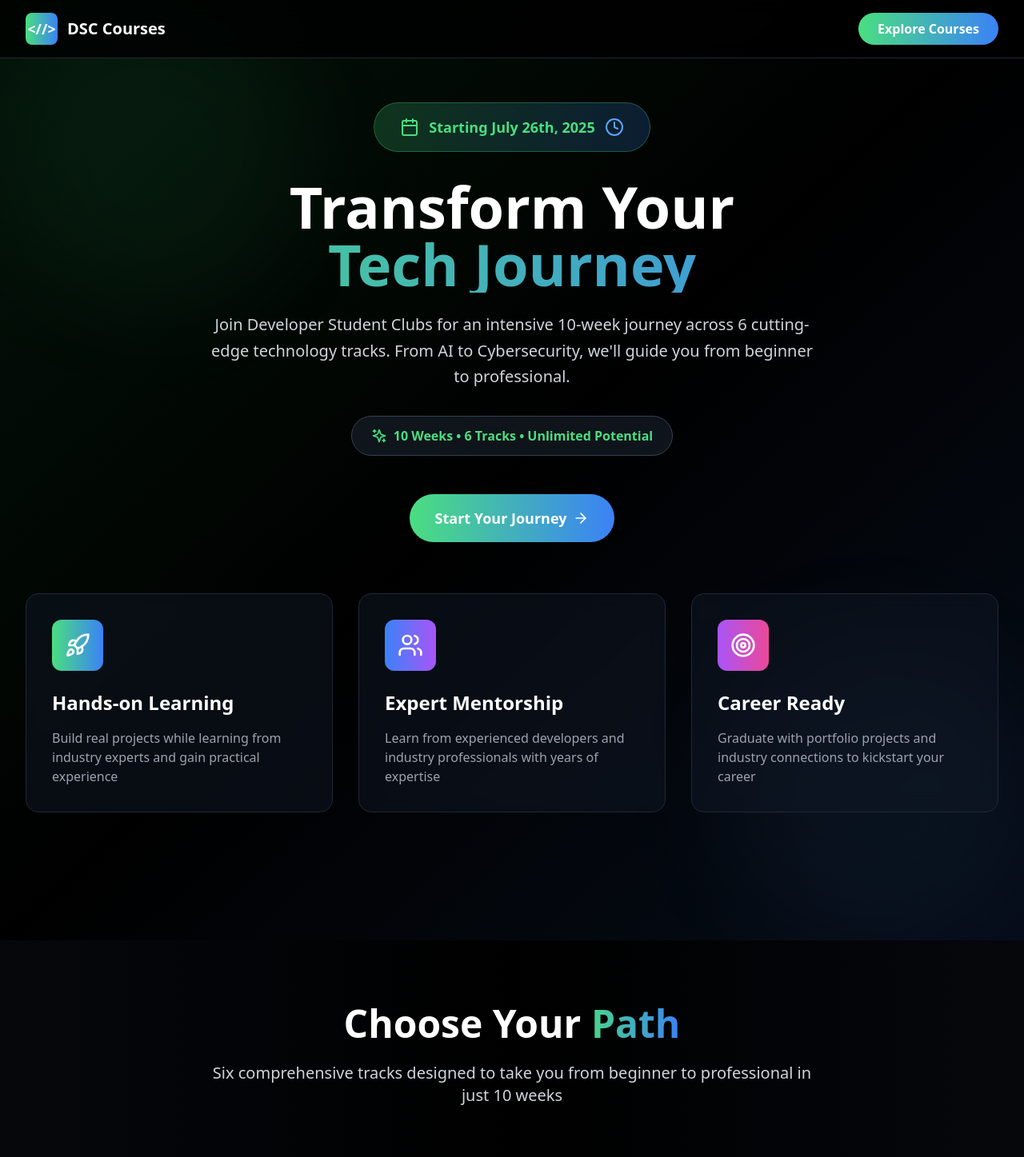
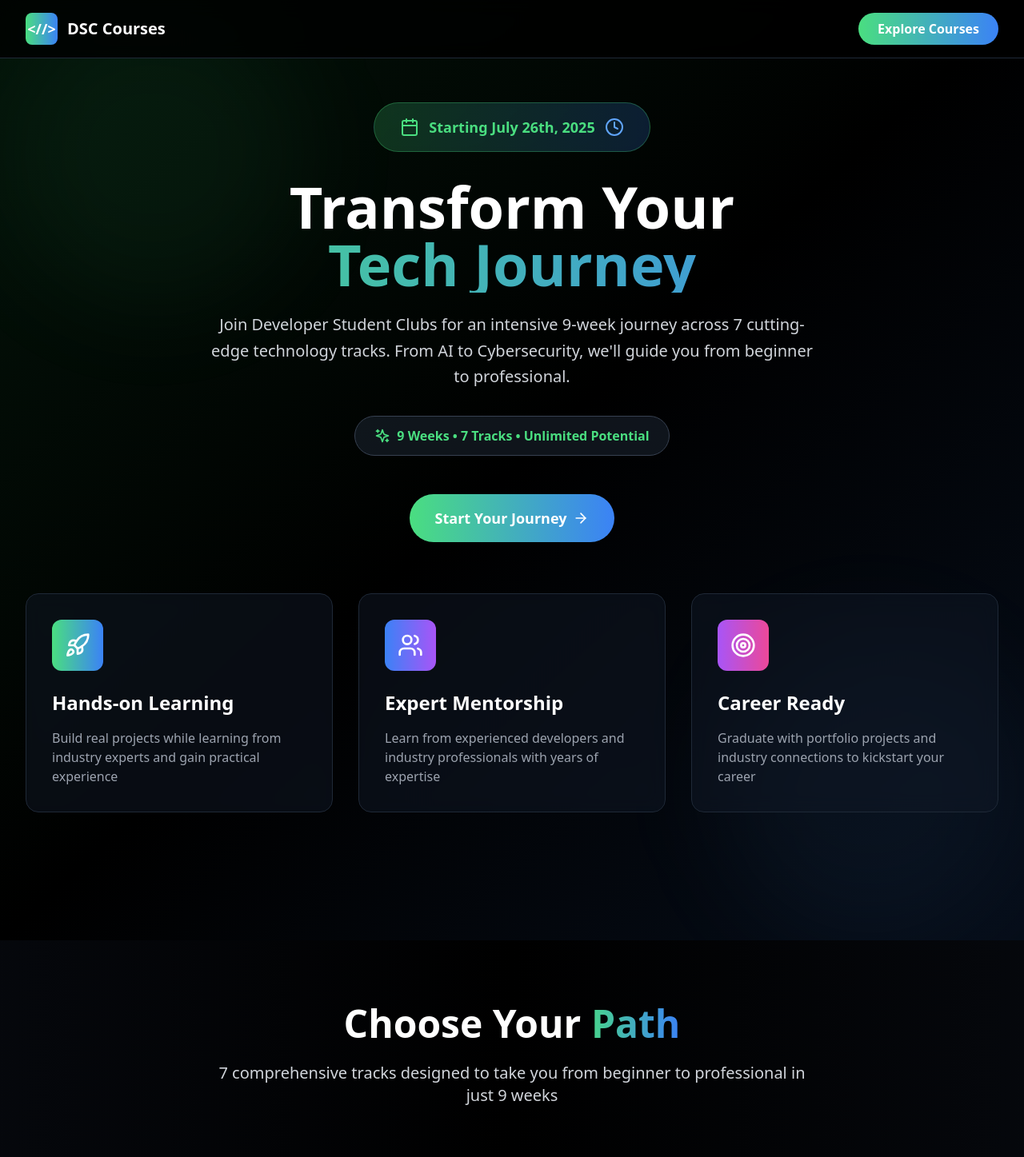
Before and after one commit to AmrKhaled35/DSC_Courses, a React (Vite) app in the folder Client/: page / in a window 1280 px wide. Shown: the top 1447 px of the page at 80% size. Built offline with nearby package versions, Linux system fonts and the light colour scheme.

Commit message:
Open : Instructors

```diff
--- a/Client/src/pages/LandingPage.tsx
+++ b/Client/src/pages/LandingPage.tsx
@@ -79,8 +79,8 @@ const LandingPage: React.FC<LandingPageProps> = ({ setLoading }) => {
             </h1>
 
             <p className="text-xl text-gray-300 mb-8 max-w-3xl mx-auto leading-relaxed">
-              Join Developer Student Clubs for an intensive 10-week journey
-              across 6 cutting-edge technology tracks. From AI to Cybersecurity,
+              Join Developer Student Clubs for an intensive 9-week journey
+              across 7 cutting-edge technology tracks. From AI to Cybersecurity,
               we'll guide you from beginner to professional.
             </p>
 
@@ -88,7 +88,7 @@ const LandingPage: React.FC<LandingPageProps> = ({ setLoading }) => {
             <div className="inline-flex items-center space-x-2 bg-gray-800/50 rounded-full px-6 py-3 mb-12 border border-gray-700">
               <Sparkles className="w-5 h-5 text-green-400" />
               <span className="text-green-400 font-semibold">
-                10 Weeks • 6 Tracks • Unlimited Potential
+                9 Weeks • 7 Tracks • Unlimited Potential
               </span>
             </div>
 
@@ -166,8 +166,8 @@ const LandingPage: React.FC<LandingPageProps> = ({ setLoading }) => {
               </span>
             </h2>
             <p className="text-xl text-gray-300 max-w-3xl mx-auto">
-              Six comprehensive tracks designed to take you from beginner to
-              professional in just 10 weeks
+              7 comprehensive tracks designed to take you from beginner to
+              professional in just 9 weeks
             </p>
           </div>
 
--- a/Client/src/pages/WorkshopDetailsPage.tsx
+++ b/Client/src/pages/WorkshopDetailsPage.tsx
@@ -1090,7 +1090,7 @@ const WorkshopDetailsPage: React.FC<WorkshopDetailsPageProps> = ({
       {/* Instructors Section */}
       <section className="relative py-20 px-4 sm:px-6 lg:px-8 bg-gray-900/30">
         {/* Blur Overlay with Dynamic Text */}
-        {workshop?.id !== "uiux" && workshop?.id !== "frontend" && (
+        {workshop?.id !== "uiux" && workshop?.id !== "frontend" && workshop?.id !== "backend"  &&  workshop?.id !== "cybersecurity" &&(
           <div className="absolute inset-0 z-10 backdrop-blur-md bg-black/30 flex items-center justify-center rounded-2xl">
             <div
               className="max-w-2xl px-6 text-center cursor-pointer transition-all duration-300"
@@ -1121,7 +1121,7 @@ const WorkshopDetailsPage: React.FC<WorkshopDetailsPageProps> = ({
 
           <div
             className={`flex flex-wrap justify-center gap-8 ${
-              (workshop?.id !== "uiux" && workshop?.id !== "frontend")  ? "opacity-30 pointer-events-none" : ""
+              (workshop?.id !== "uiux" && workshop?.id !== "frontend" && workshop?.id !== "backend"  &&  workshop?.id !== "cybersecurity")  ? "opacity-30 pointer-events-none" : ""
             }`}
           >
             {instructors.map((instructor, index) => (
```
